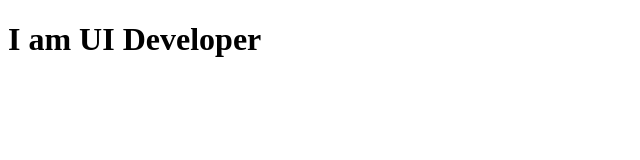
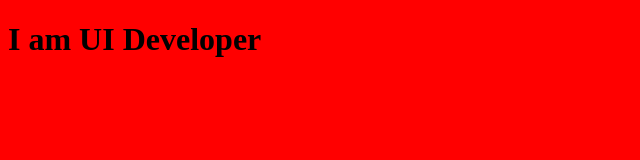
Before and after one commit to Himakargithub/selflearn, a plain HTML site: page test.html in a window 1280 px wide. Shown: the whole page, without its empty margins (0-640 px from the left). Drawn offline with Linux system fonts and the light colour scheme.

Commit message:
Body background color added

```diff
--- a/test.html
+++ b/test.html
@@ -6,7 +6,7 @@
     <meta name="viewport" content="width=device-width, initial-scale=1.0">
     <title>Document</title>
 </head>
-<body>
+<body class="" style="background-color: red;">
     <h1>I am UI Developer</h1>
 </body>
 </html>
```
